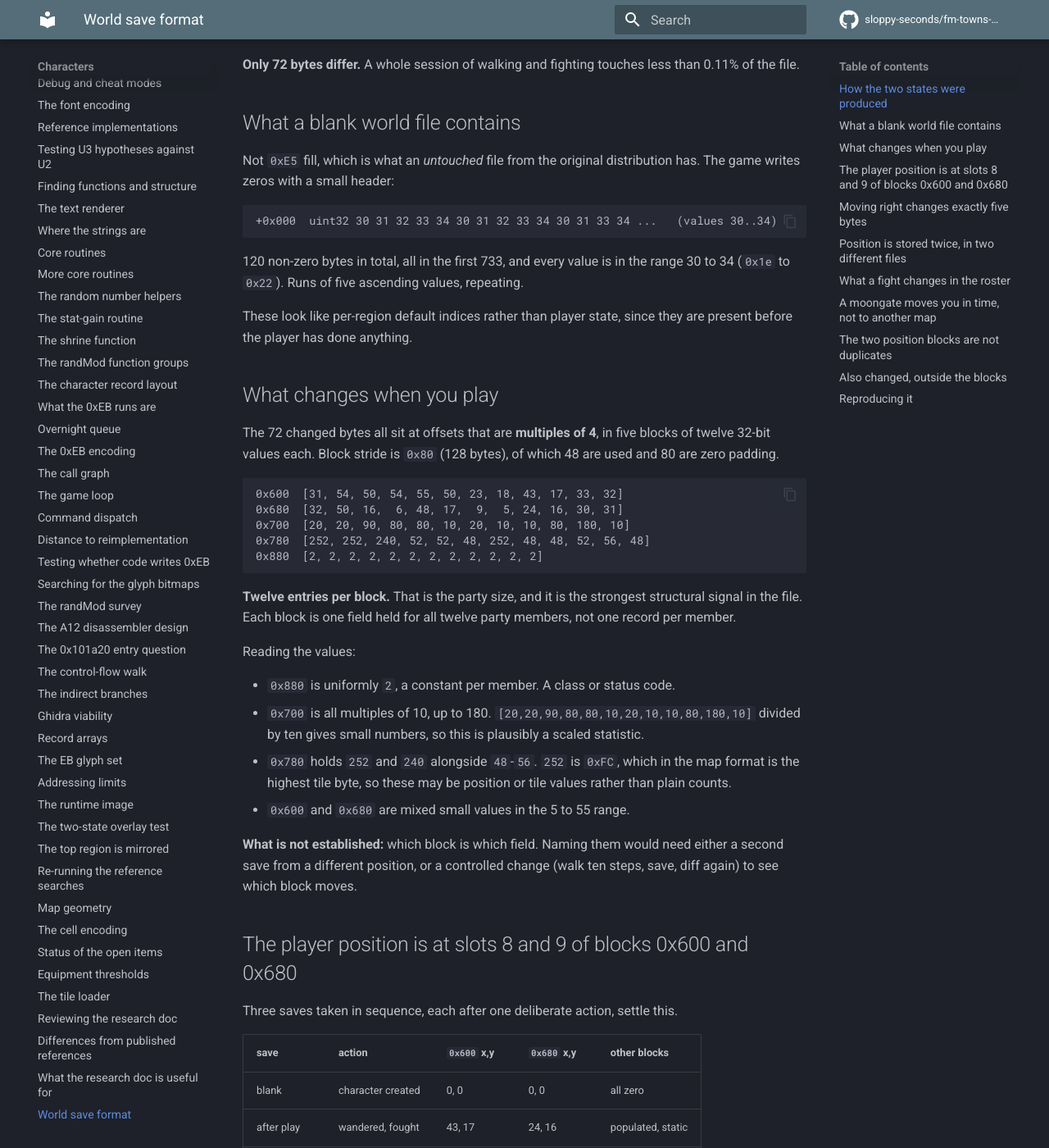
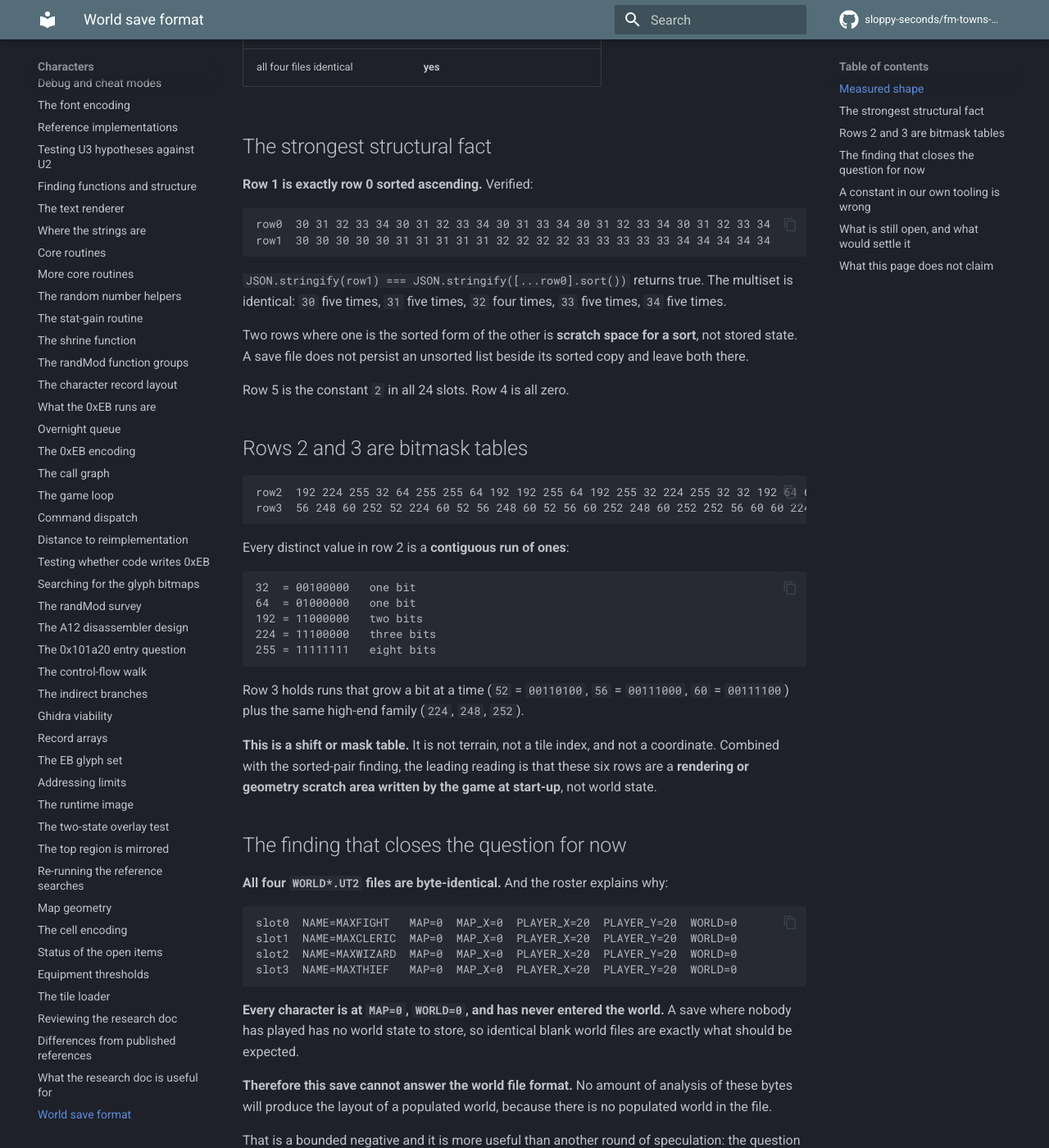
Before and after one commit to sloppy-seconds/fm-towns-ultima, an MkDocs documentation site: the page built from docs/world-format.md, in a window 1280 px wide and 1400 px high, scrolled down 783 px. Shown: the whole window at 82% size. Built offline with MkDocs 1.6.1 and Material for MkDocs 9.7.7, drawn with Linux system fonts in a browser that asks for light colours; comment, search, counter and statistics services are not loaded; some of the changed text lies outside the part shown.

Commit message:
WORLD*.UT2: the save we have cannot answer the question, and our own constant is wrong
Overnight queue item 4. Measured the shape, found two structural facts, and then found the reason no
amount of analysis would have finished the job.

THE SHAPE. 128-byte rows, 24 dwords per row, 6 rows carrying data, 120 nonzero bytes in the entire
68,096-byte file, all at offset 0 mod 4, last nonzero byte at 0x2dc.

STRONGEST FACT. Row 1 is EXACTLY row 0 sorted ascending. Verified with JSON.stringify(row1) against
JSON.stringify([...row0].sort()), true, and the multiset is identical: 30 five times, 31 five times, 32
four times, 33 five times, 34 five times. A save does not persist an unsorted list beside its sorted
copy and leave both. That is sort scratch space.

Rows 2 and 3 are bitmask tables: every distinct value in row 2 is a contiguous run of ones, 32 one bit,
64 one bit, 192 two bits, 224 three, 255 eight. Row 3 grows a bit at a time. Combined with the sorted
pair, the leading reading is a rendering or geometry scratch area written at start-up, not world state.

THE FINDING THAT CLOSES IT FOR NOW. All four files are byte-identical, and the roster says why. All four
characters are at MAP=0 and WORLD=0 with PLAYER_X and Y at 20. Every character has never entered the
world. A save where nobody has played has no world state to store, so identical blank files are exactly
what should be expected. This save cannot answer the world format, and no further analysis of these
bytes will produce a populated world, because there is no populated world in the file.

A CONSTANT IN OUR OWN TOOLING IS WRONG. savedisk.js defines WORLD_FILL_FROM = 61952 and newWorld()
fills 0xe5 from there. Comparing against the game's own file at 0xf200: the game writes zeros, we write
e5e5e5e5. So the constant is a guess never checked against a real save, and newWorld produces a file the
game does not produce. The browser editor and makesave.js both generate world files through it. Not
changed here, because replacing one guess with another would be worse than recording it.

Also corrected my own reading twice in this item: a bad NAME regex made the roster look like it had no
names, when it has MAXFIGHT, MAXCLERIC, MAXWIZARD and MAXTHIEF.

````diff
--- a/docs/world-format.md
+++ b/docs/world-format.md
@@ -1,232 +1,123 @@
-# The world save file, from a play-and-save diff
+# `WORLD*.UT2`: what the only available save can and cannot tell us
 
-A diff between a blank `WORLD1.UT2` and one written after play. This is the
-first time the world format has been measured rather than guessed, because every
-earlier attempt started from an untouched file where nothing had been written.
+68,096 bytes, four files, and no page documented them. This page records what is measured, and then the
+finding that matters: **the save we have cannot answer the format question**, and a constant in our own
+tooling is wrong.
 
-## How the two states were produced
+## Measured shape
 
-The disk was built empty, with `savedisk.js newdisk`, so it contained no files at
-all. Anything on it afterwards came from the game.
+From `saves/maxed_four.hdm`, using `tools/worldfmt.js`:
 
-1. Boot the disc with that empty disk in drive A. Launch Ultima II.
-2. **Generate Character**, which makes the character and a world file.
-3. Capture the disk. This is the baseline.
-4. **Journey Onward**, walk, fight, then **Q** to save.
-5. Capture again and diff.
+| finding | value |
+|---|---|
+| size | 68,096 bytes, all four **byte-identical** |
+| row pitch | **128 bytes** |
+| values per row | **24 dwords**, then 32 bytes of zero |
+| rows with data | **6**, that is 768 bytes |
+| nonzero bytes in the whole file | **120** |
+| all nonzero bytes | at offset **0 mod 4** |
+| last nonzero byte | `0x2dc` |
+| all four files identical | **yes** |
 
-Both captures are 68,096 bytes, so the file is fixed size.
+## The strongest structural fact
 
-| state | sha256 | non-zero bytes |
-|---|---|---|
-| blank, after character creation | `b4adb1f1…` | 120 |
-| after playing and saving | `9ac9ba73…` | 192 |
-
-**Only 72 bytes differ.** A whole session of walking and fighting touches less
-than 0.11% of the file.
-
-## What a blank world file contains
-
-Not `0xE5` fill, which is what an *untouched* file from the original distribution
-has. The game writes zeros with a small header:
+**Row 1 is exactly row 0 sorted ascending.** Verified:
 
 ```
-+0x000  uint32 30 31 32 33 34 30 31 32 33 34 30 31 33 34 ...   (values 30..34)
+row0  30 31 32 33 34 30 31 32 33 34 30 31 33 34 30 31 32 33 34 30 31 32 33 34
+row1  30 30 30 30 30 31 31 31 31 31 32 32 32 32 33 33 33 33 33 34 34 34 34 34
 ```
 
-120 non-zero bytes in total, all in the first 733, and every value is in the
-range 30 to 34 (`0x1e` to `0x22`). Runs of five ascending values, repeating.
+`JSON.stringify(row1) === JSON.stringify([...row0].sort())` returns true. The multiset is identical:
+`30` five times, `31` five times, `32` four times, `33` five times, `34` five times.
 
-These look like per-region default indices rather than player state, since they
-are present before the player has done anything.
+Two rows where one is the sorted form of the other is **scratch space for a sort**, not stored state.
+A save file does not persist an unsorted list beside its sorted copy and leave both there.
 
-## What changes when you play
+Row 5 is the constant `2` in all 24 slots. Row 4 is all zero.
 
-The 72 changed bytes all sit at offsets that are **multiples of 4**, in five
-blocks of twelve 32-bit values each. Block stride is `0x80` (128 bytes), of which
-48 are used and 80 are zero padding.
+## Rows 2 and 3 are bitmask tables
 
 ```
-0x600  [31, 54, 50, 54, 55, 50, 23, 18, 43, 17, 33, 32]
-0x680  [32, 50, 16,  6, 48, 17,  9,  5, 24, 16, 30, 31]
-0x700  [20, 20, 90, 80, 80, 10, 20, 10, 10, 80, 180, 10]
-0x780  [252, 252, 240, 52, 52, 48, 252, 48, 48, 52, 56, 48]
-0x880  [2, 2, 2, 2, 2, 2, 2, 2, 2, 2, 2, 2]
+row2  192 224 255 32 64 255 255 64 192 192 255 64 192 255 32 224 255 32 32 192 64 64 255 32
+row3  56 248 60 252 52 224 60 52 56 248 60 52 56 60 252 248 60 252 252 56 60 60 224 252
 ```
 
-**Twelve entries per block.** That is the party size, and it is the strongest
-structural signal in the file. Each block is one field held for all twelve party
-members, not one record per member.
-
-Reading the values:
-
-- `0x880` is uniformly `2`, a constant per member. A class or status code.
-- `0x700` is all multiples of 10, up to 180. `[20,20,90,80,80,10,20,10,10,80,180,10]`
-  divided by ten gives small numbers, so this is plausibly a scaled statistic.
-- `0x780` holds `252` and `240` alongside `48`-`56`. `252` is `0xFC`, which in the
-  map format is the highest tile byte, so these may be position or tile values
-  rather than plain counts.
-- `0x600` and `0x680` are mixed small values in the 5 to 55 range.
-
-**What is not established:** which block is which field. Naming them would need
-either a second save from a different position, or a controlled change (walk ten
-steps, save, diff again) to see which block moves.
-
-## The player position is at slots 8 and 9 of blocks 0x600 and 0x680
-
-Three saves taken in sequence, each after one deliberate action, settle this.
-
-| save | action | `0x600` x,y | `0x680` x,y | other blocks |
-|---|---|---|---|---|
-| blank | character created | 0, 0 | 0, 0 | all zero |
-| after play | wandered, fought | 43, 17 | 24, 16 | populated, static |
-| move right | a few tiles east | **39**, 17 | **22**, 16 | unchanged |
-| move up | a few tiles north | 39, **14** | 22, **13** | unchanged |
-
-Reading it:
-
-- Moving east changed **slot 8** and left slot 9 alone.
-- Moving north changed **slot 9** and left slot 8 alone.
-- So slot 8 is one axis and slot 9 the other.
-- Both `0x600` and `0x680` moved, by **identical amounts** on both occasions.
-- The other three blocks (`0x700`, `0x780`, `0x880`) did not change at all.
-
-**Only these two blocks track position.** They are two structures that both carry
-the player's coordinates, not one coordinate split across two places.
-
-What is measured about the two:
+Every distinct value in row 2 is a **contiguous run of ones**:
 
 ```
-         0x600      0x680
-played   43, 17     24, 16
-right    39, 17     22, 16
-up       39, 14     22, 13
+32  = 00100000   one bit
+64  = 01000000   one bit
+192 = 11000000   two bits
+224 = 11100000   three bits
+255 = 11111111   eight bits
 ```
 
-The difference between them is not constant: `43-24 = 19` before the move and
-`39-22 = 17` after. So they are not the same number with a fixed offset. What each
-one means is **not established**. Plausible readings include an absolute position
-and a viewport-relative one, or a current and a previous position, but nothing in
-the data distinguishes those yet.
+Row 3 holds runs that grow a bit at a time (`52` = `00110100`, `56` = `00111000`, `60` = `00111100`)
+plus the same high-end family (`224`, `248`, `252`).
 
-## Moving right changes exactly five bytes
+**This is a shift or mask table.** It is not terrain, not a tile index, and not a coordinate. Combined
+with the sorted-pair finding, the leading reading is that these six rows are a **rendering or geometry
+scratch area written by the game at start-up**, not world state.
 
-Second experiment. Save, walk a few tiles to the right, save again. Diff the two.
+## The finding that closes the question for now
 
-Only **five bytes** differ, and two of them are in the blocks:
-
-| offset | block | slot | before | after | delta |
-|---|---|---|---|---|---|
-| `0x0620` | `0x600` | 8 | 43 | 39 | **-4** |
-| `0x06a0` | `0x680` | 8 | 24 | 22 | **-2** |
-| `0x51a1` | outside | | 96 | 98 | +2 |
-| `0x4fa7` | outside | | 0 | 60 | appeared |
-| `0x502b` | outside | | 60 | 0 | cleared |
-
-Both deltas are negative while the player moved right, so the axes are mirrored.
-That is consistent with an origin at the far edge.
-
-The two bytes outside the blocks at `0x4fa7` and `0x502b` are 132 bytes apart and
-one is cleared while the other appears. That looks like a marker moving rather
-than a value changing, and 132 is 4 times 33, so a 33-byte cell size would make
-them four cells apart. Unconfirmed.
-
-## Position is stored twice, in two different files
-
-A fight and a save produced a clean diff of `ROSTER1.UT2`, which is plain ASCII
-and therefore readable directly. It carries the player position as named fields:
+**All four `WORLD*.UT2` files are byte-identical.** And the roster explains why:
 
 ```
-PLAYER_X=11   ->  14
-PLAYER_Y=16   ->  12
+slot0  NAME=MAXFIGHT   MAP=0  MAP_X=0  PLAYER_X=20  PLAYER_Y=20  WORLD=0
+slot1  NAME=MAXCLERIC  MAP=0  MAP_X=0  PLAYER_X=20  PLAYER_Y=20  WORLD=0
+slot2  NAME=MAXWIZARD  MAP=0  MAP_X=0  PLAYER_X=20  PLAYER_Y=20  WORLD=0
+slot3  NAME=MAXTHIEF   MAP=0  MAP_X=0  PLAYER_X=20  PLAYER_Y=20  WORLD=0
 ```
 
-The same two values appear as **slots 8 and 9 of blocks `0x600` and `0x680`** in
-`WORLD1.UT2`, in binary. So the position lives in both files at once.
+**Every character is at `MAP=0`, `WORLD=0`, and has never entered the world.** A save where nobody has
+played has no world state to store, so identical blank world files are exactly what should be expected.
 
-| file | encoding | field |
-|---|---|---|
-| `ROSTER1.UT2` | ASCII, `key=value` | `PLAYER_X=`, `PLAYER_Y=` |
-| `WORLD1.UT2` | uint32 LE | slot 8 and slot 9 of blocks `0x600` and `0x680` |
+**Therefore this save cannot answer the world file format.** No amount of analysis of these bytes will
+produce the layout of a populated world, because there is no populated world in the file.
 
-**A teleport must write both.** Which one the game reads at load, and whether it
-trusts the binary over the ASCII when they disagree, is not established. Guessing
-wrong would produce a save that loads at one position and reports another.
+That is a bounded negative and it is more useful than another round of speculation: the question needs a
+save taken mid-game, which is Track B work.
 
-## What a fight changes in the roster
+## A constant in our own tooling is wrong
 
-Same diff, before and after winning a fight:
-
-| field | before | after | |
-|---|---|---|---|
-| `HP` | 233 | 116 | took 117 damage |
-| `EXPERIENCE` | 12 | 21 | +9 |
-| `GOLD` | 436 | 470 | +34 |
-| `SCORE` | 32 | 57 | +25 |
-| `FOOD` | 39505 | 39115 | -390, time passed |
-| `DAGGER` | 1 | 1 | unchanged, already held |
-
-`DAGGER` was 1 both before and after, so this fight did not grant it. Inventory is
-a set of `0`/`1` flags per item name, not a counted quantity.
-
-## A moongate moves you in time, not to another map
-
-A fourth save, after passing through a moongate and walking. The roster gains a
-field that explains what a moongate does.
-
-| field | played | after fight | after moongate |
-|---|---|---|---|
-| `ERA` | 2 | 2 | **1** |
-| `MAP` | 0 | 0 | 0 |
-| `PLAYER_X` | 11 | 14 | 41 |
-| `PLAYER_Y` | 16 | 12 | 29 |
-| `SCORE` | 32 | 57 | 132 |
-
-`MAP` never changes. `ERA` drops from 2 to 1. So the moongate does not move the
-player to a different map, it drops them into a different era's copy of the same
-map. That matches the game: moongates in Ultima II are the time travel mechanic.
-
-## The two position blocks are not duplicates
-
-The moongate save separates them, and this corrects an earlier reading in this
-document.
+`savedisk.js` defines `WORLD_FILL_FROM = 61952`, and `newWorld()` fills `0xe5` from there to
+`0x109ff`. Comparing against the game's own file:
 
 ```
-roster      PLAYER_X=41   PLAYER_Y=29
-block 0x600 slot 8 = 47   slot 9 = 44
-block 0x680 slot 8 = 23   slot 9 = 29
+offset     saved file          our newWorld()
+0xf200     00000000 00000000   e5e5e5e5 e5e5e5e5
 ```
 
-`0x680` slot 9 is **29**, which matches `PLAYER_Y` exactly. `0x600` matches
-neither axis. And `41`, the roster's X, appears **nowhere in `WORLD1.UT2`** at all.
+**The game leaves that region zero. Our generator writes `0xe5` into it.** So `WORLD_FILL_FROM` is a
+guess that was never checked against a real save, and `newWorld()` produces a file the game does not
+produce.
 
-So the two blocks are not two copies of the same coordinate. One of them holds the
-player position in a space the roster does not use, plausibly a viewport or scroll
-offset that differs from the absolute coordinate. Which is which is **not
-established**.
+That matters beyond this page: the browser editor and `tools/makesave.js` both generate world files, and
+if the game ever validates or reads that region, generated saves would be written with bytes the game
+never writes. **It has not caused a reported failure**, and it may be harmless, because a blank region is
+a blank region. But it is not reproduced from evidence and the constant should be treated as unverified.
 
-The practical consequence is concrete: a teleport that edits only the world file
-would change one axis and leave the other, because the X value it would need is not
-in that file. **Any position edit has to write the roster as well.**
+**Not changed in this commit**, because changing a generator without a populated save to test against
+would replace one guess with another. Recorded so the next person knows the value is a guess.
 
-## Also changed, outside the blocks
+## What is still open, and what would settle it
 
-Ten single bytes far into the file, at `0x4b52`, `0x4bb6`, `0x4c57`, `0x4e11`,
-`0x4e32`, `0x4e72`, `0x502b`, `0x51a1`, `0x51e0`, `0x521f`, `0x5637`, `0x56b6`.
+| question | needs |
+|---|---|
+| the layout of a populated world | a save taken after entering the world (Track B) |
+| whether rows 0 to 5 persist or are rebuilt each load | two saves at different map positions |
+| what rows 2 and 3 are for | a save where they differ, or a caller search for `0x0` to `0x2dc` |
 
-These are scattered, not in a regular structure, and their values are in the same
-range as bytes elsewhere (`0x2c`-`0x60`). They may be map cells the player
-revealed or objects encountered, but that is a guess.
+## What this page does not claim
 
-## Reproducing it
+- Not that the format is understood. Six rows of a scratch area is not a world.
+- Not that 68,096 factors into a map. It does not: 68,096 = 532 x 128, and neither 128x256 nor 256x256
+  divides it cleanly, so there is no simple tile array filling the file.
+- Not that the file is useless. It is a real artefact that the game writes, and its structure is now
+  partly measured. It just is not a *populated* world.
 
-```bash
-node tools/savedisk.js newdisk saves/probe.hdm       # empty, no files
-FREQ=16 ./tools/run.sh saves/probe.hdm               # play, Generate Character
-node tools/savedisk.js extract saves/probe.hdm WORLD1.UT2 /tmp/base.bin
-# play, then Q to save
-node tools/savedisk.js extract saves/probe.hdm WORLD1.UT2 /tmp/after.bin
-```
+---
 
-`extract` was added to `savedisk.js` for this: `cat` renders text and refuses
-binary, which is no use when the point is to compare bytes.
+**[Save files](save-files.md)** **[Overnight queue](overnight.md)** **[Plan](plan.md)**
````
